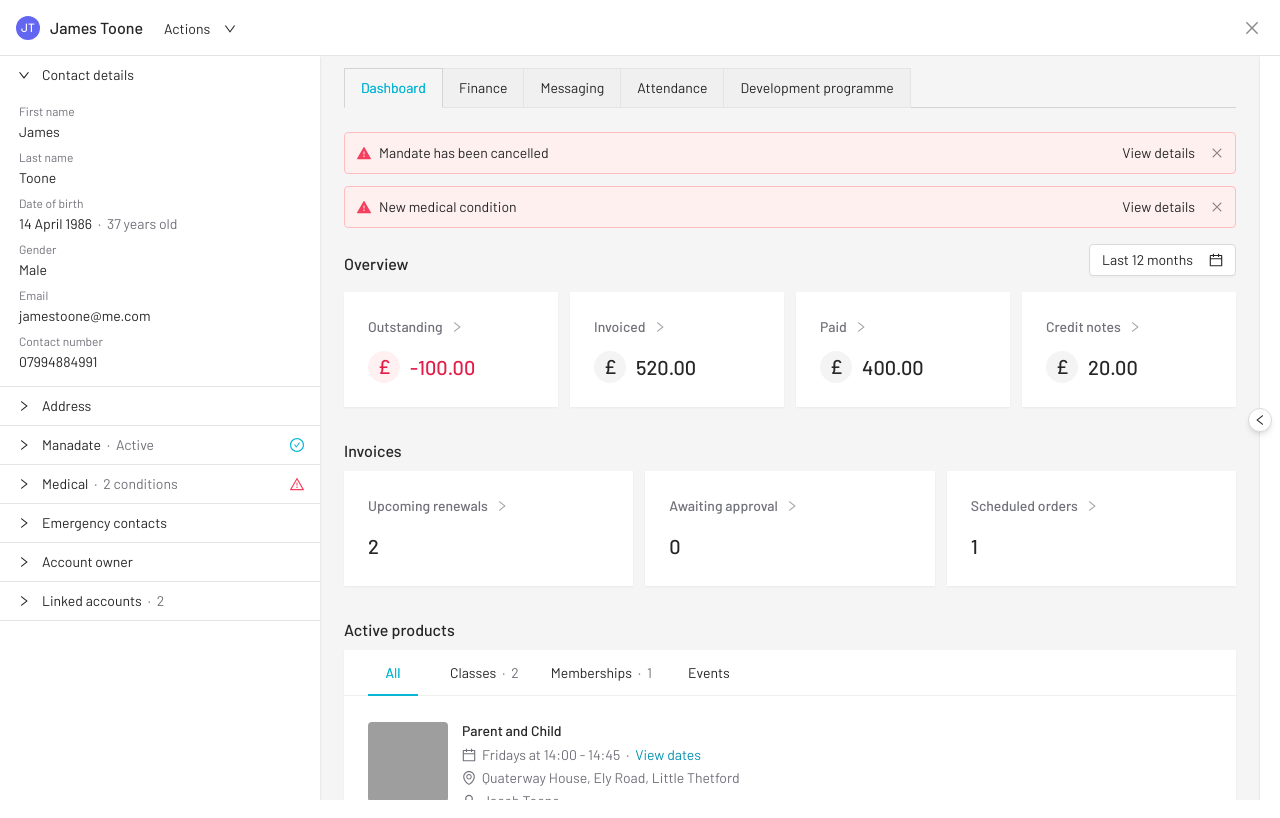
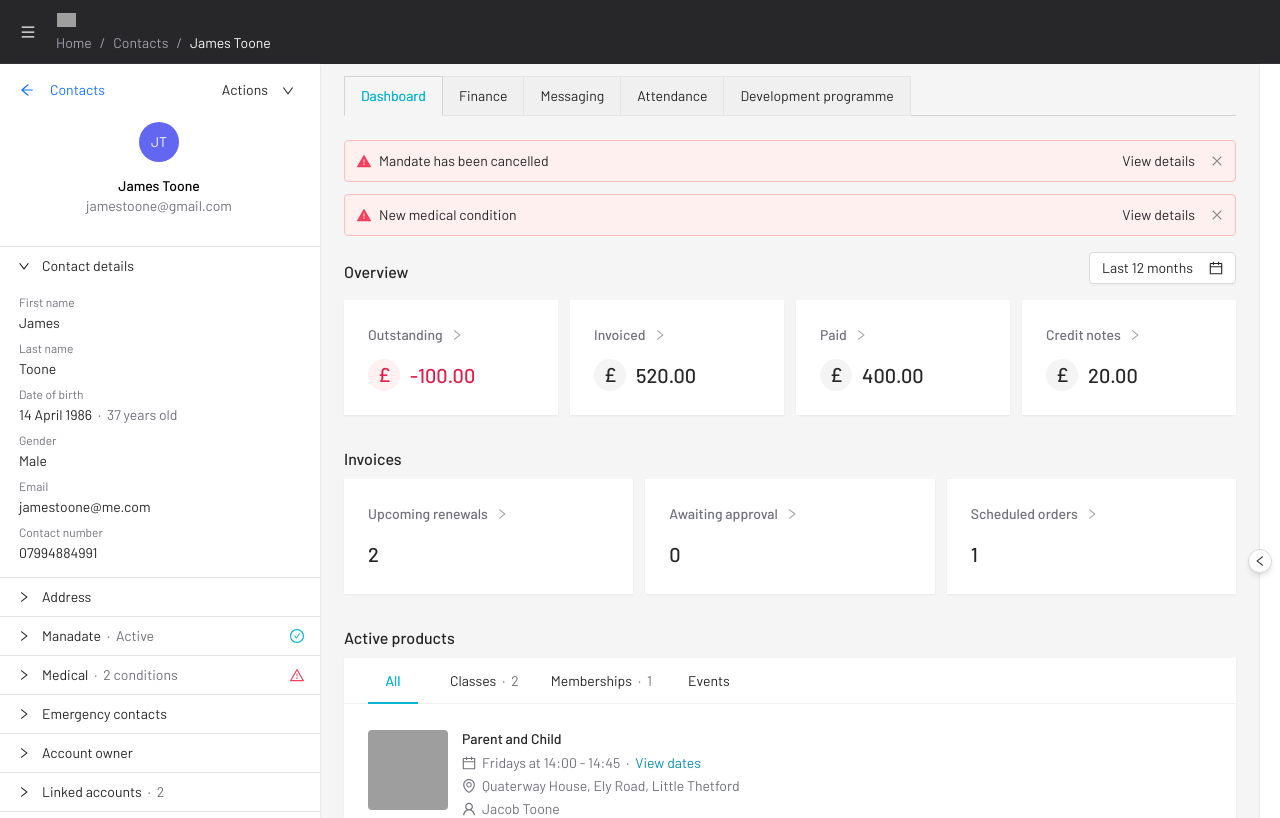
Before and after one commit to 2ne/LoveAdmin, a React (Vite) app: page /Contact in a window 1280 px wide. Shown: the top 818 px of the page. Built offline with nearby package versions, Linux system fonts and the light colour scheme; grey boxes are pictures that could not be loaded.

Commit message:
Update contact.tsx

```diff
--- a/src/loveadmin/contact/contact.tsx
+++ b/src/loveadmin/contact/contact.tsx
@@ -33,7 +33,7 @@ interface ContactProps {
   renderInModal?: boolean;
 }
 
-function Contact({ renderInModal = true }: ContactProps): ReactElement {
+function Contact({ renderInModal = false }: ContactProps): ReactElement {
   const [collapsed, setCollapsed] = useState(false);
   const toggleCollapsed = () => {
     setCollapsed(!collapsed);
@@ -118,9 +118,9 @@ function Contact({ renderInModal = true }: ContactProps): ReactElement {
       trigger={["click"]}
     >
       <Button
-        type="text"
+        type={!renderInModal ? "text" : "default"}
         onClick={(e) => e.preventDefault()}
-        className="px-2.5"
+        className={!renderInModal ? "" : "ml-2"}
       >
         <span>Actions</span>
         <DownOutlined className="ml-1.5 [&>svg]:mt-px [&>svg]:w-3 [&>svg]:h-3" />
@@ -213,7 +213,7 @@ function Contact({ renderInModal = true }: ContactProps): ReactElement {
           collapsible
           collapsedWidth={20}
           collapsed={collapsed}
-          className="sticky top-0 max-h-screen bg-white shadow-sm shadow-neutral-300 will-change-transform"
+          className="min-h-screen bg-white shadow-sm shadow-neutral-300 will-change-transform"
         >
           <Button
             shape="circle"
```
